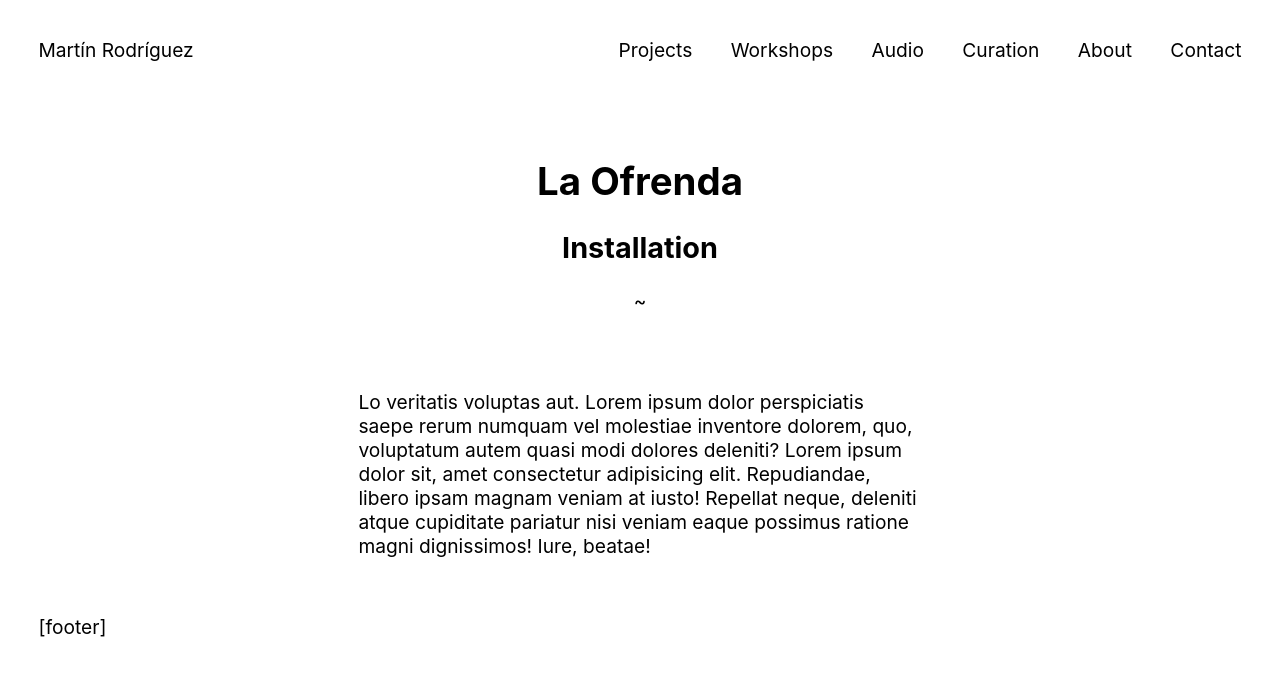
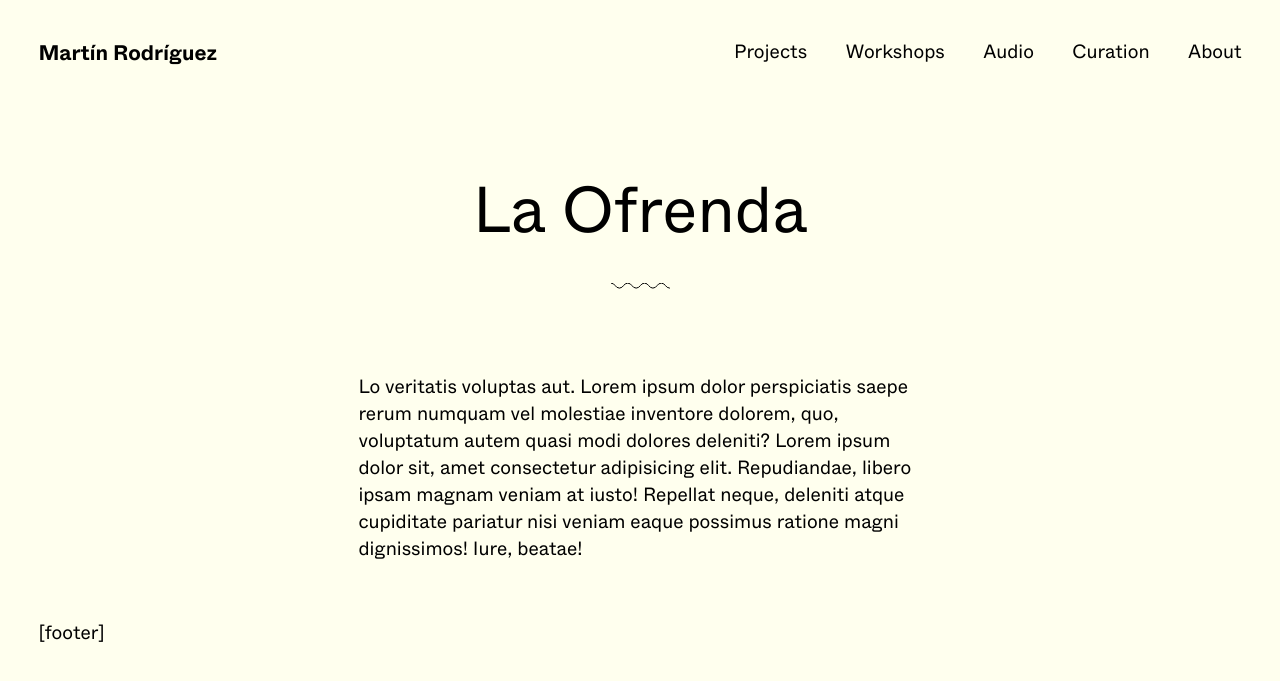
Before and after one commit to etienne/rdzwebsite, a Jekyll site: the page built from _projects/la-ofrenda/index.html, in a window 1280 px wide. Shown: the top 681 px of the page. Built offline with Jekyll 4.4.1, drawn with Linux system fonts in a browser that asks for light colours.

Commit message:
Begin implementing styles

```diff
--- a/_includes/header.html
+++ b/_includes/header.html
@@ -6,6 +6,5 @@
     <li><a href="/audio">Audio</a></li>
     <li><a href="/curation">Curation</a></li>
     <li><a href="/about">About</a></li>
-    <li><a href="/contact">Contact</a></li>
   </ul>
 </header>
--- a/_includes/title.html
+++ b/_includes/title.html
@@ -1,5 +1,3 @@
 <div class="title center">
   <h1>{{ include.page.title }}</h1>
-  <h2>{{ include.page.type }}</h2>
-  <p>~</p>
 </div>
--- a/_sass/base.scss
+++ b/_sass/base.scss
@@ -1,17 +1,18 @@
 // Variables
-$backgroundColor: #ffffff;
+$backgroundColor: #FFFFEE;
 $bodyColor: #000000;
-$bodyFont: -apple-system,BlinkMacSystemFont,"Segoe UI",Helvetica,Arial,sans-serif,"Apple Color Emoji","Segoe UI Emoji","Segoe UI Symbol";
-$fontSize: 1.2rem;
+$bodyFont: Whyte,-apple-system,BlinkMacSystemFont,"Segoe UI",Helvetica,Arial,sans-serif,"Apple Color Emoji","Segoe UI Emoji","Segoe UI Symbol";
+$bodySize: 1.2rem;
 $spacer1: 1rem;
 $spacer2: 2rem;
 $spacer3: 3rem;
 $spacer4: 4rem;
 
 // Reset
-html, body, ul, li {
+html, body, ul, li, h1, h2, h3, p {
   padding: 0;
   margin: 0;
+  font-weight: normal;
 }
 
 p {
@@ -29,10 +30,12 @@ a {
 
 // Base
 html {
-  font-size: $fontSize;
+  font-size: $bodySize;
 }
 
 body {
+  -moz-osx-font-smoothing: grayscale;
+  -webkit-font-smoothing: antialiased;
   background: $backgroundColor;
   color: $bodyColor;
   font-family: $bodyFont;
--- /dev/null
+++ b/_sass/fonts.scss
@@ -0,0 +1,19 @@
+@font-face {
+  font-family: "Whyte";
+  src: url("../fonts/ABCWhyte-Book.woff") format('woff');
+  src: url("../fonts/ABCWhyte-Book.woff2") format('woff2');
+}
+
+@font-face {
+  font-family: "Whyte";
+  src: url("../fonts/ABCWhyte-BookItalic.woff") format('woff');
+  src: url("../fonts/ABCWhyte-BookItalic.woff2") format('woff2');
+  font-style: italic;
+}
+
+@font-face {
+  font-family: "Whyte";
+  src: url("../fonts/ABCWhyte-Bold.woff") format('woff');
+  src: url("../fonts/ABCWhyte-Bold.woff2") format('woff2');
+  font-weight: bold;
+}
--- a/_sass/header.scss
+++ b/_sass/header.scss
@@ -1,7 +1,15 @@
 body > header {
+  position: sticky;
   display: flex;
   justify-content: space-between;
   margin: $spacer1 0;
+  top: 0;
+  z-index: 1000;
+
+  > a {
+    font-weight: bold;
+    font-size: 1.1em;
+  }
 
   ul {
     display: flex;
--- a/_sass/title.scss
+++ b/_sass/title.scss
@@ -1,7 +1,13 @@
 .title {
   margin: $spacer4 0;
+  padding-bottom: $spacer2;
+  background: url("../images/wave.svg") no-repeat bottom center;
 
   &.center {
     text-align: center;
   }
+
+  h1 {
+    font-size: 3.37em;
+  }
 }
--- a/assets/css/main.scss
+++ b/assets/css/main.scss
@@ -1,6 +1,7 @@
 ---
 ---
 
+@import "fonts";
 @import "base";
 @import "footer";
 @import "header";
```
Also changed, not shown: assets/fonts/ABCWhyte-Bold.woff (added), assets/fonts/ABCWhyte-Bold.woff2 (added), assets/fonts/ABCWhyte-Book.woff (added), assets/fonts/ABCWhyte-Book.woff2 (added), assets/fonts/ABCWhyte-BookItalic.woff (added), assets/fonts/ABCWhyte-BookItalic.woff2 (added), assets/images/wave.svg (added).
